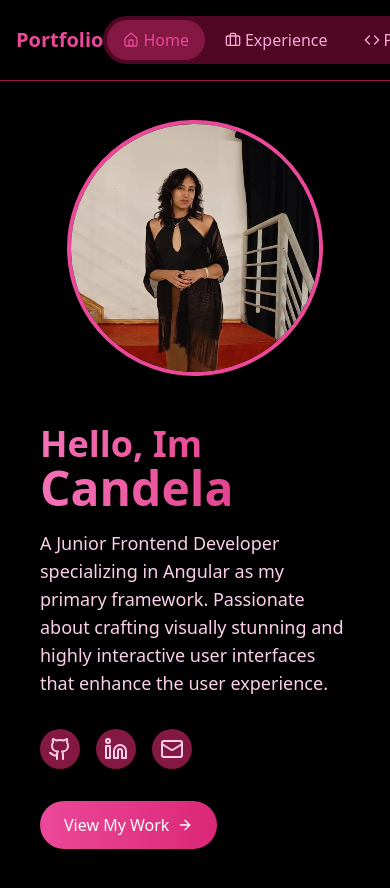
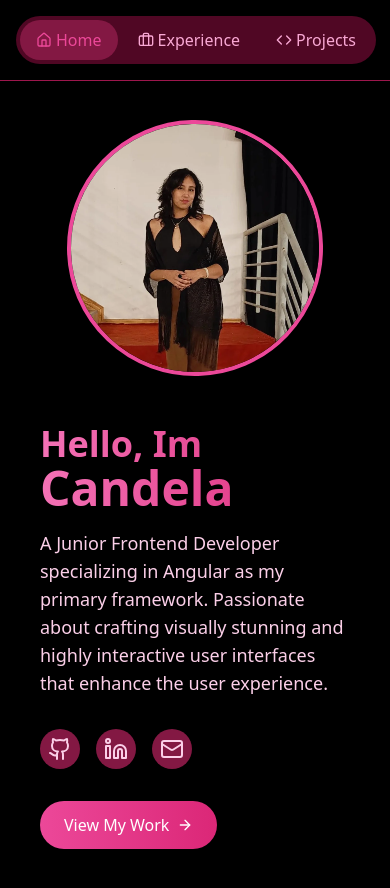
Before and after one commit to cande342/portfolio-2024, a Next.js app: page / in a window 390 px wide. Shown: the top 888 px of the page. Built offline with nearby package versions, Linux system fonts and the light colour scheme.

Commit message:
correción navbar

```diff
--- a/src/app/components/experience.tsx
+++ b/src/app/components/experience.tsx
@@ -23,7 +23,7 @@ export default function Experience() {
       period: "Nov 2024 - Present",
       location: "Remote",
       description:
-        "I perform tasks according to my role using Angular 15 and above, including fixing bugs, developing new screens and microservices, making aesthetic adjustments to components, and consuming data to create charts using Chart.js or other libraries better suited for Angular. I work on robust, enterprise-level projects for municipalities and companies, ensuring scalable and maintainable solutions.",
+        "I perform tasks according to my role using Angular 15 and above, including fixing bugs, developing new screens, creating and styling components, and consuming data to generate charts using Chart.js or other Angular-friendly libraries. I develop robust, enterprise-level applications for municipalities and companies, ensuring scalable and maintainable solutions. Additionally, I create Angular services to consume REST API endpoints efficiently.",
     },
     {
       id: 2,
--- a/src/app/components/navbar.tsx
+++ b/src/app/components/navbar.tsx
@@ -24,16 +24,12 @@ export default function Navbar({ activeSection, setActiveSection }: NavbarProps)
     >
       <div className="container mx-auto px-4">
         <div className="flex justify-between items-center py-4">
-          <motion.div
-            className="text-xl font-bold text-pink-500"
-            whileHover={{ scale: 1.05 }}
-            whileTap={{ scale: 0.95 }}
-          >
-            Portfolio
-          </motion.div>
+          {/* Se eliminó la palabra "Portfolio" */}
+          <div></div>
 
-          <ul className="flex space-x-1 bg-pink-950 p-1 rounded-full">
-            {navItems.map((item) => (
+          {/* Menú con tres opciones */}
+          <ul className="flex space-x-1 bg-pink-950 p-1 rounded-full md:ml-auto md:mr-0 mx-auto">
+            {navItems.slice(0, 3).map((item) => (
               <li key={item.id}>
                 <button
                   onClick={() => setActiveSection(item.id)}
```
